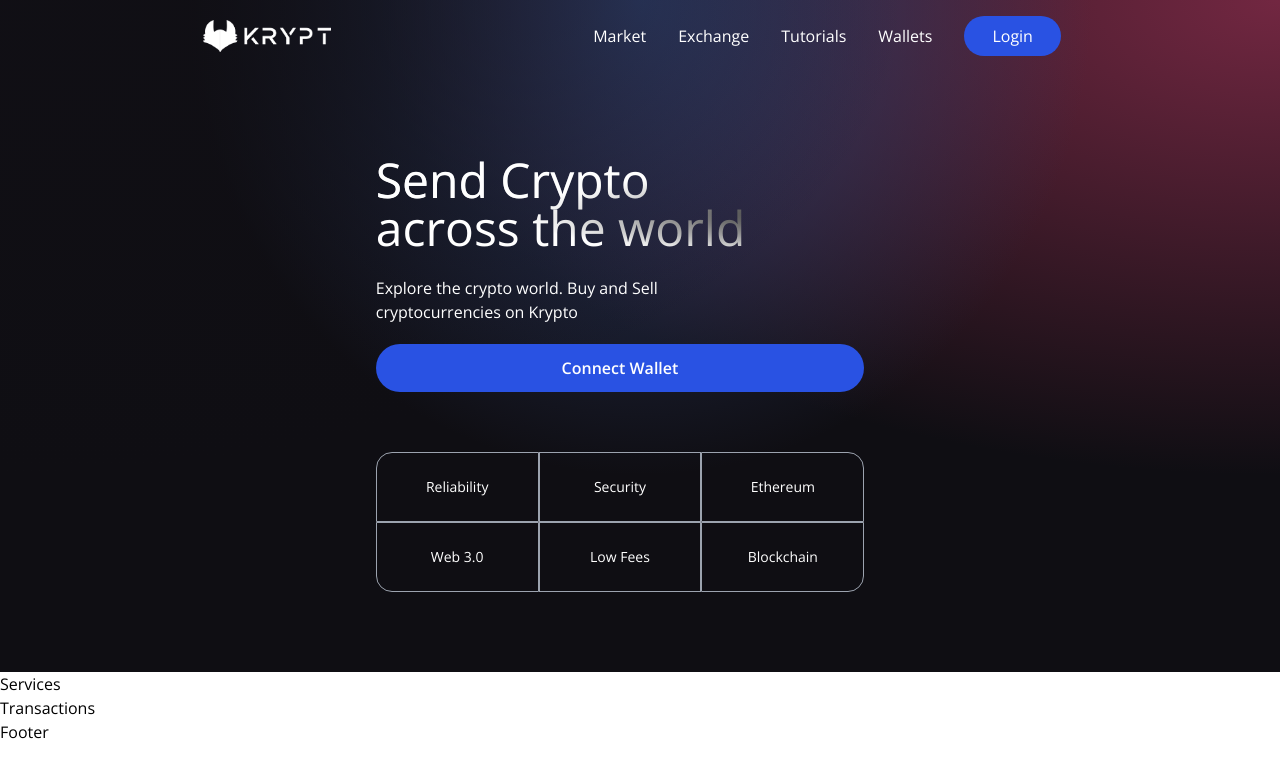
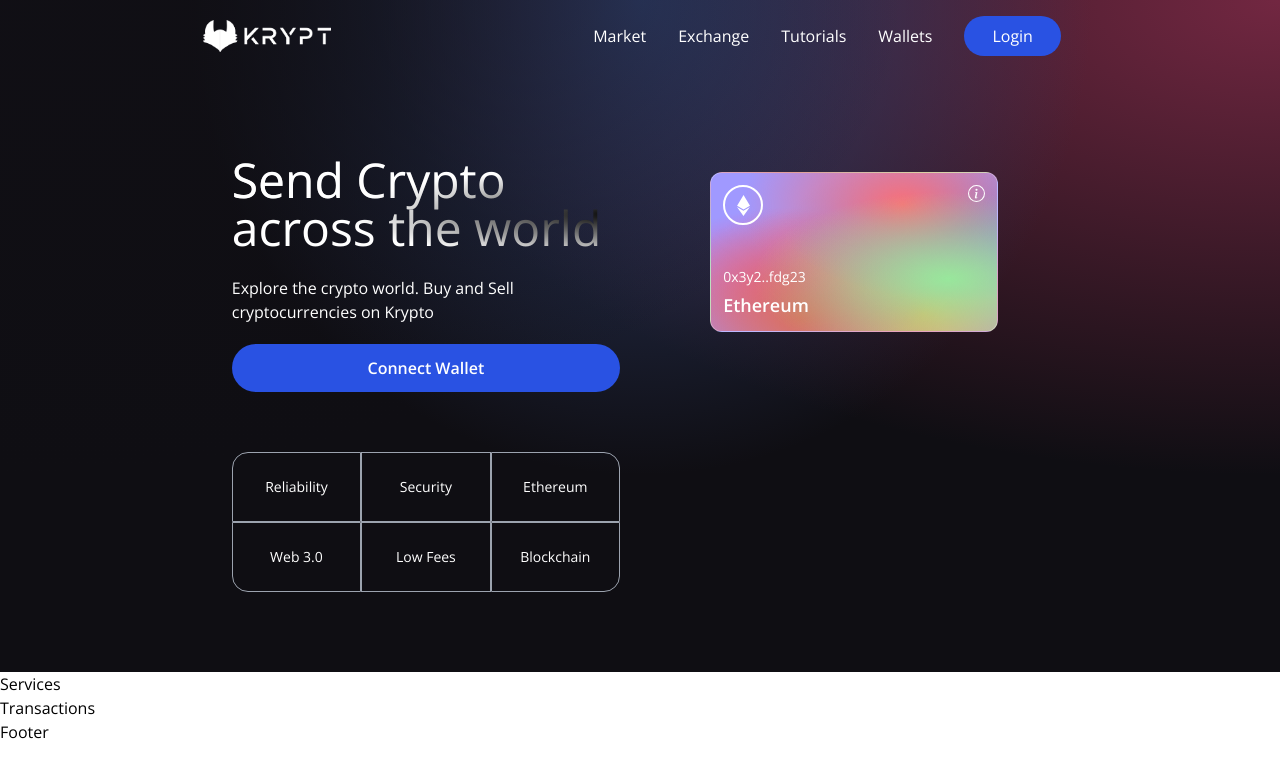
Before and after one commit to nikmace/web3-exchange, a React (Vite) app in the folder client/: page / in a window 1280 px wide. Shown: the top 778 px of the page. Built offline with nearby package versions, Linux system fonts and the light colour scheme.

Commit message:
Ethereum card added

```diff
--- a/client/src/components/Welcome.jsx
+++ b/client/src/components/Welcome.jsx
@@ -39,6 +39,27 @@
             <div className={`rounded-br-2xl ${commonStyles}`}>Blockchain</div>
           </div>
         </div>
+
+        <div className="flex flex-col flex-1 items-center justify-start w-full md:mt-0 mt-10">
+            <div className="p-3 justify-end items-start flex-col rounded-xl h-40 sm:w-72 w-full my-5 eth-card white-glassmorphism">
+                <div className="flex justify-between flex-col w-full h-full">
+                    <div className="flex justify-between items-start">
+                        <div className="w-10 h-10 rounded-full border-2 border-white flex justify-center items-center">
+                            <SiEthereum fontSize={21} color="#fff"/>
+                        </div>
+                        <BsInfoCircle fontSize={17} color="#fff"/>
+                    </div>
+                    <div>
+                        <p className="text-white font-light text-sm">
+                            0x3y2..fdg23
+                        </p>
+                        <p className="text-white font-semibold text-lg mt-1">
+                            Ethereum
+                        </p>
+                    </div>
+                </div>
+            </div>
+        </div>
       </div>
     </div>
   );
```
